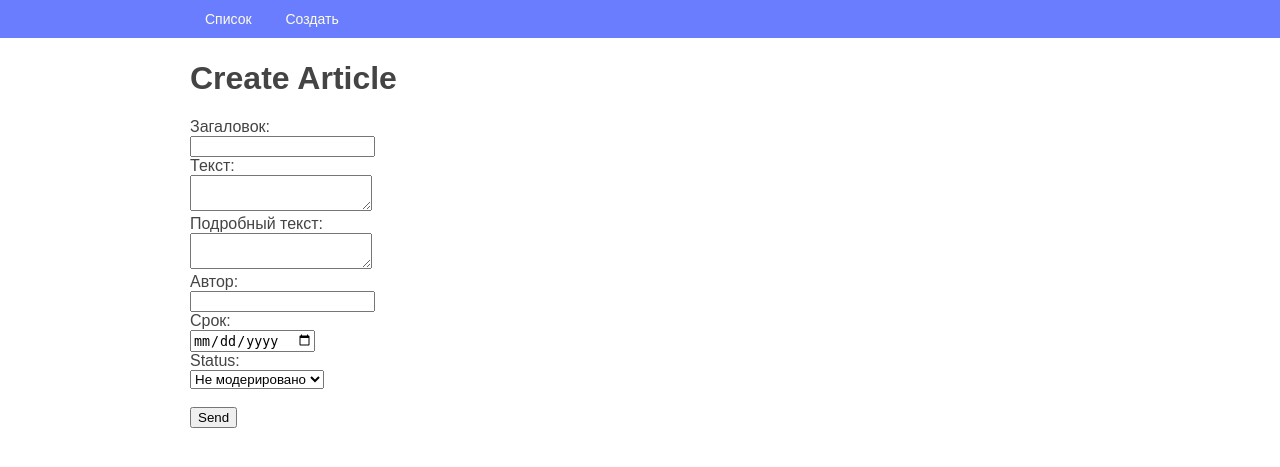
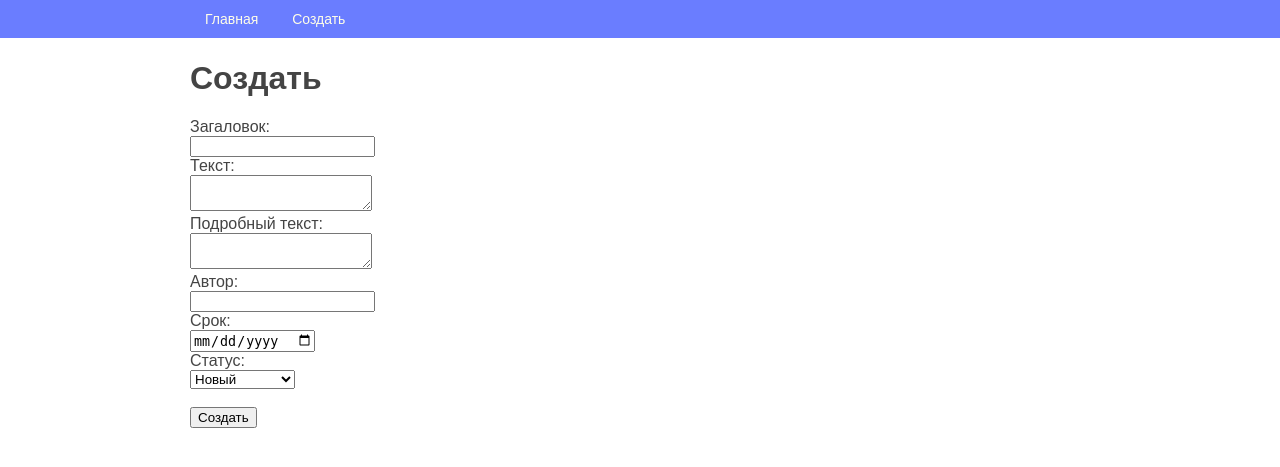
Before and after one commit to Azer-Denker/hm_46, a Django app: page /articles/add/ in a window 1280 px wide. Shown: the top 467 px of the page. Run offline with Django 3.2, Linux system fonts and the light colour scheme; parts of the project's set-up code (start-up, migrations or seed data) failed here and were passed over.

Commit message:
Доделано наканецто

```diff
--- a/source/webapp/templates/article_create.html
+++ b/source/webapp/templates/article_create.html
@@ -3,7 +3,7 @@
 {% block title %}Create{% endblock %}
 
 {% block content %}
-    <h1>Create Article</h1>
+    <h1>Создать</h1>
 
     <form action="{% url "article_create" %}" method="post">
         {% csrf_token %}
@@ -23,7 +23,7 @@
         <label>Срок:</label><br/>
         <input type="date" name="created_at"/><br/>
 
-        <label for="id-status">Status:</label><br/>
+        <label for="id-status">Статус:</label><br/>
         <select name="status" id="id-status">
             {% for value, label in status_choices %}
                 <option value="{{ value }}">{{ label }}</option>
@@ -31,6 +31,6 @@
         </select><br/>
 
         <br/>
-        <input type="submit" value="Send"/>
+        <input type="submit" value="Создать"/>
     </form>
 {% endblock %}
--- a/source/webapp/templates/article_view.html
+++ b/source/webapp/templates/article_view.html
@@ -7,15 +7,9 @@
     <h1>Текст</h1>
     <p>{{ article.text }}</p>
     <p>Автор: {{ article.author }} | Срок: {{ article.created_at }}</p>
-    {% if article.created_at == None %}
-        <p>Автор: {{ article.author }} | Срок: {{ 'нет' }}</p>
-    {% else %}
-        <p>Автор: {{ article.author }} | Срок: {{ article.created_at }}</p>
-    {% endif %}
     {% if article.text_full == None %}
         <p>{{ '' }}</p>
     {% else %}
         <p>Подробный текст: {{ article.text_full }}</p>
     {% endif %}
-    <p>Дата созданя: {{ article.time }}</p>
 {% endblock %}
--- a/source/webapp/templates/base.html
+++ b/source/webapp/templates/base.html
@@ -14,7 +14,7 @@
 <nav class="navbar">
     <div class="container">
         <ul class="menu">
-            <li><a href="{% url 'index' %}">Список</a></li>
+            <li><a href="{% url 'index' %}">Главная</a></li>
             <li><a href="{% url 'article_create' %}">Создать</a></li>
             {% block menu %}{% endblock %}
         </ul>
--- a/source/webapp/templates/index.html
+++ b/source/webapp/templates/index.html
@@ -10,6 +10,5 @@
         <p>Статус: ({{ article.status }} | {{ article.get_status_display }})</p>
         <p>Автор: {{ article.author }} | Срок: {{ article.created_at }}</p>
         <div>{{ article.text }}</div>
-        <p>Дата создания: {{ article.time }}</p>
     {% endfor %}
 {% endblock %}
--- a/source/webapp/views.py
+++ b/source/webapp/views.py
@@ -5,11 +5,7 @@
 
 
 def index_view(request):
-    is_admin = request.GET.get('is_admin', None)
-    if is_admin:
-        data = Article.objects.all()
-    else:
-        data = Article.objects.filter(status='moderated')
+    data = Article.objects.all()
     return render(request, 'index.html', context={
         'articles': data
     })
@@ -33,8 +29,7 @@
         author = request.POST.get('author')
         status = request.POST.get('status')
         created_at = request.POST.get('created_at')
-        time = request.POST.get('time')
-        article = Article.objects.create(time=time, title=title, text=text, text_full=text_full, author=author, status=status, created_at=created_at)
+        article = Article.objects.create(title=title, text=text, text_full=text_full, author=author, status=status, created_at=created_at,)
 
         return redirect('article_view', pk=article.pk)
     else:
```
Also changed, not shown: source/fixtures/db.json (added, +1 -0 lines), source/webapp/models.py (+3 -4 lines), source/webapp/migrations/0005_auto_20200728_1025.py (deleted), source/webapp/migrations/0005_auto_20200728_1519.py (added), source/webapp/migrations/0006_auto_20200728_1224.py (deleted), source/webapp/migrations/0006_remove_article_date.py (added), source/webapp/migrations/0007_auto_20200728_1410.py (deleted).
